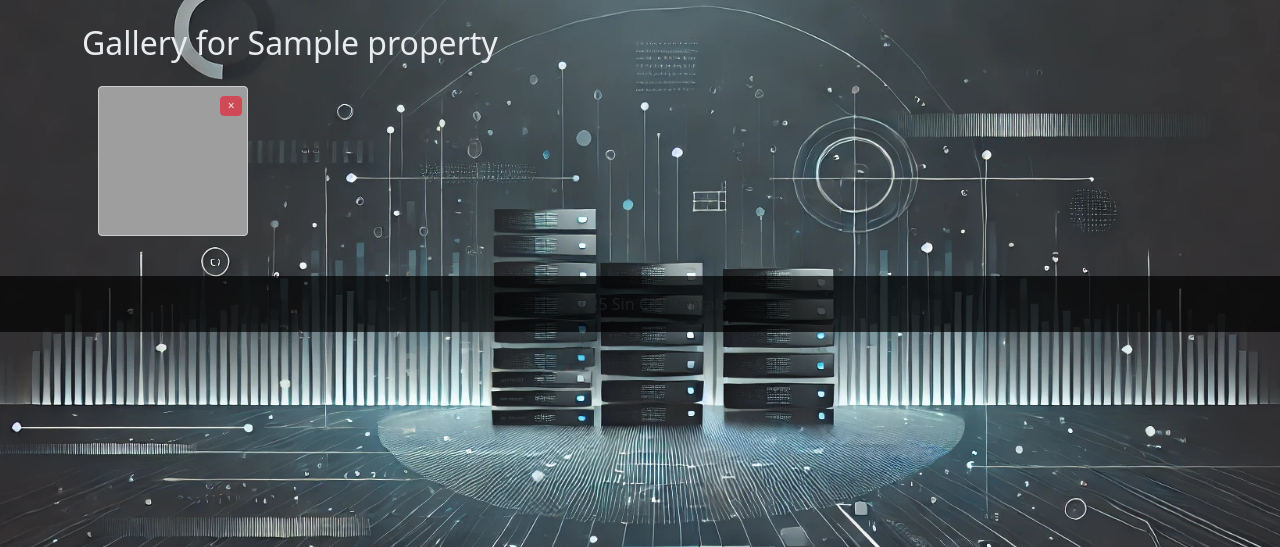
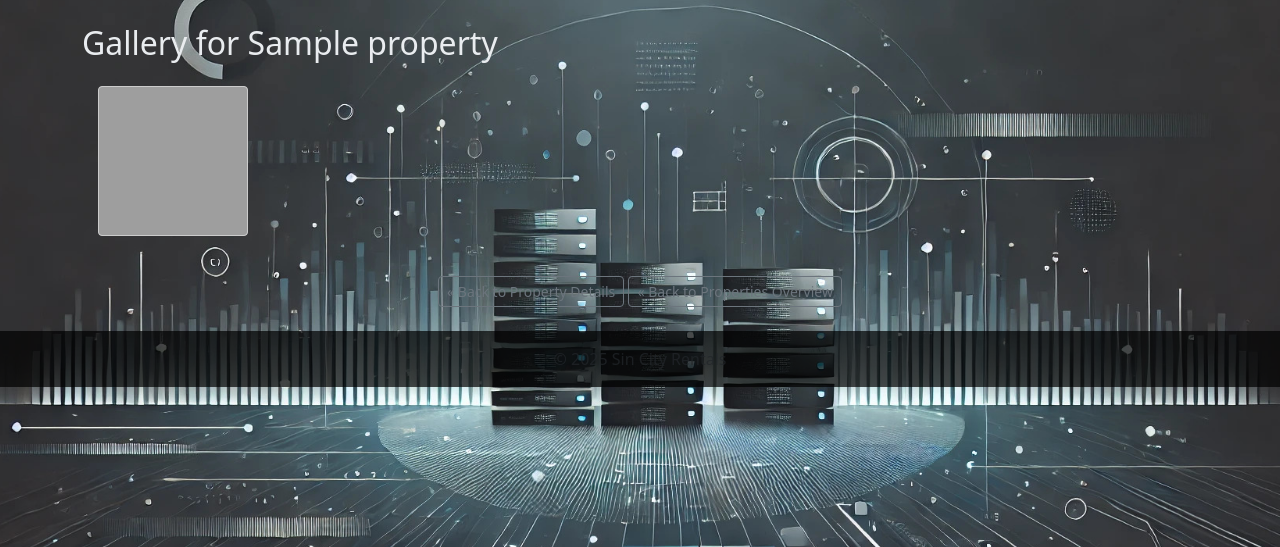
Before and after one commit to oakweb/openphone-monitor, a Flask app: page /gallery/1 in a window 1280 px wide. Shown: the part 56-603 px from the top of the page. Run offline with Flask 3, Linux system fonts and the light colour scheme; tables that the repository leaves empty hold one stand-in row (values such as "Sample post"); grey boxes are pictures that could not be loaded.

Commit message:
fix: Comment out delete form in gallery template

```diff
--- a/templates/gallery.html
+++ b/templates/gallery.html
@@ -52,7 +52,7 @@
       transition: opacity 0.2s ease-in-out;
     }
      .image-wrapper:hover .delete-form {
-         opacity: 1; /* Fully opaque on hover */
+        opacity: 1; /* Fully opaque on hover */
      }
 
     .delete-form button {
@@ -90,17 +90,20 @@
                  {# Add basic error handling for missing images client-side #}
                  onerror="this.onerror=null; this.parentElement.style.display='none'; console.error('Failed to load image: {{ img_item.path }}');">
           </a>
-          {# Correct the form action and add necessary hidden fields #}
+
+          {# --- EDITED: Commented out the delete form --- #}
+          {#
           <form class="delete-form"
                 action="{{ url_for('delete_media_for_message', message_id=img_item.message_id, file_index=img_item.index) }}"
                 method="POST"
                 onsubmit="return confirm('Are you sure you want to delete this image? This cannot be undone.');">
-            {# No need to send file_path, the route uses message_id and index #}
             <button type="submit" class="btn btn-danger btn-sm" title="Delete this image">
-                {# Use a simple 'X' or trash icon if using FontAwesome etc. #}
                 &times;
             </button>
           </form>
+          #}
+          {# --- End commented out delete form --- #}
+
         </div>
       {% endfor %}
     </div>
@@ -114,4 +117,15 @@
     {% endif %}
   {% endif %}
 
+  {# Optional: Link back to property detail or gallery overview if applicable #}
+  {% if property %} {# Check if the property object was passed #}
+      <div class="text-center mt-4">
+          <a href="{{ url_for('property_detail_view', property_id=property.id) }}" class="btn btn-outline-secondary btn-sm">&laquo; Back to Property Details</a>
+          <a href="{{ url_for('properties_list_view') }}" class="btn btn-outline-secondary btn-sm">&laquo; Back to Properties Overview</a>
+      </div>
+  {% else %}
+       {# Maybe add a link back to a general gallery overview if this template is used elsewhere #}
+  {% endif %}
+
+
 {% endblock %}
```
